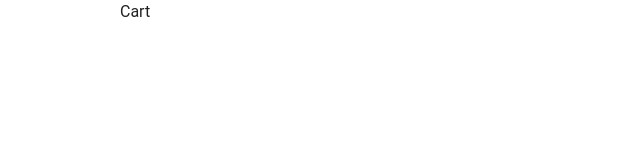
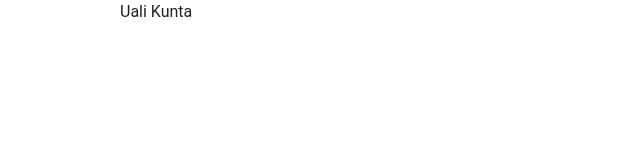
Before and after one commit to diyorbek-baxtiyorovich/telegramVueApp, a Vue app: page /cart in a window 1280 px wide. Shown: the top 160 px of the page, without its empty margins (320-960 px from the left). Built offline with nearby package versions, Linux system fonts and the light colour scheme.

Commit message:
Yangi o‘zgartirishlar

```diff
--- a/src/pages/Cart.vue
+++ b/src/pages/Cart.vue
@@ -1,6 +1,6 @@
 <template>
   <div>
-    <h1>Cart</h1>
+    <h1>Uali Kunta</h1>
   </div>
 </template>
 <script></script>
--- a/src/pages/Catalog.vue
+++ b/src/pages/Catalog.vue
@@ -1,6 +1,6 @@
 <template>
   <div>
-    <h1>Category</h1>
+    <h1>Uali ukam</h1>
   </div>
 </template>
 <script></script>
--- a/src/pages/Profile.vue
+++ b/src/pages/Profile.vue
@@ -1,6 +1,6 @@
 <template>
   <div>
-    <h1>Profile</h1>
+    <h1>Pizdes bolasanda Uali ))</h1>
   </div>
 </template>
 <script></script>
```
